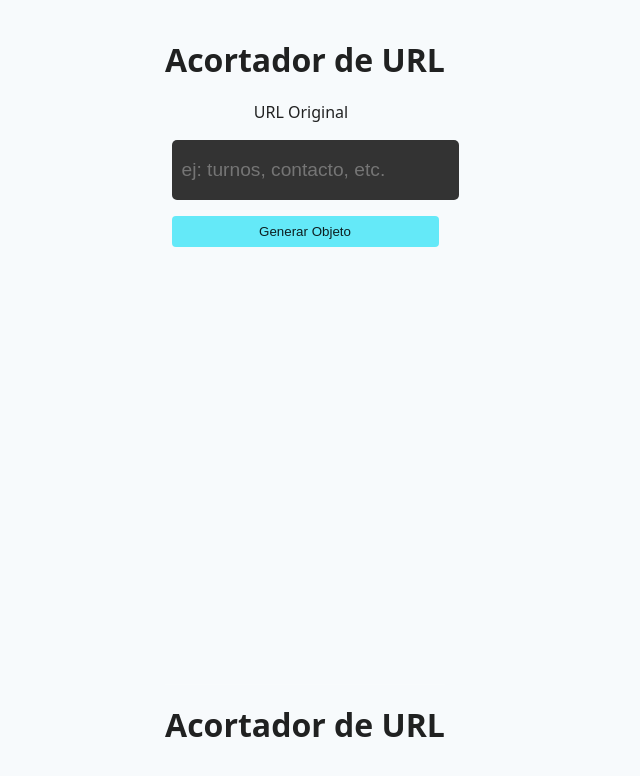
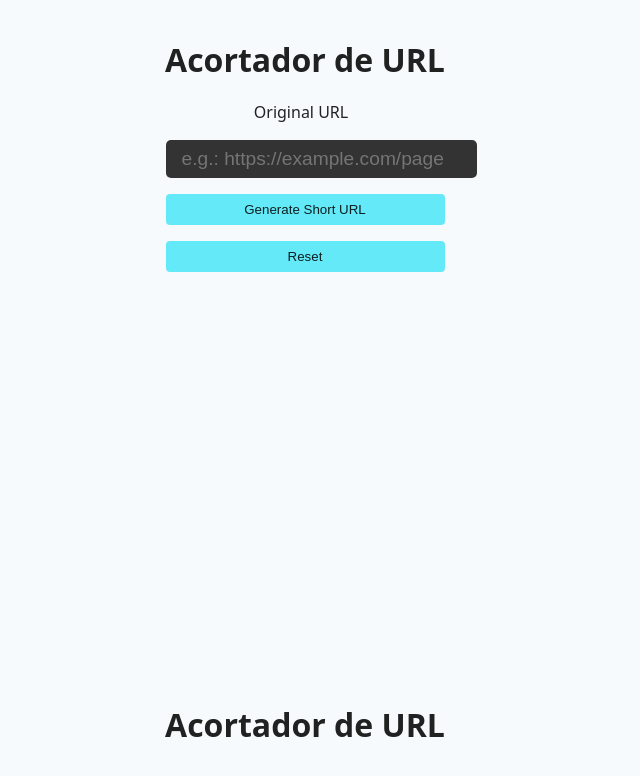
Before and after one commit to SantiPerez17/Proyecto_Acortador_URL, a React (Vite) app: page /generate-url in a window 1280 px wide. Shown: the top 776 px of the page, without its empty margins (335-975 px from the left). Built offline with nearby package versions, Linux system fonts and the light colour scheme.

Commit message:
feat:add a json server (for testing), using a pnpm for midudev
add new component to redirect the code generate when generate a new url

```diff
--- /dev/null
+++ b/db.json
@@ -0,0 +1,53 @@
+{
+  "links": [
+    {
+      "id": "a787",
+      "code": "gYsWj9",
+      "url": "https://google.com",
+      "createat": "2025-11-26T00:23:41.095Z",
+      "usercreate": "anonymous"
+    },
+    {
+      "id": "7dc6",
+      "code": "6qn9cg",
+      "url": "https://www.instagram.com/direct/t/26976446168665928/",
+      "createat": "2025-11-26T00:25:07.585Z",
+      "usercreate": "anonymous"
+    },
+    {
+      "id": "72aa",
+      "code": "CFPQgd",
+      "url": "https://github.com",
+      "createat": "2025-11-26T00:29:27.407Z",
+      "usercreate": "anonymous"
+    },
+    {
+      "id": "89a9",
+      "code": "CqmOBS",
+      "url": "https://vite.com",
+      "createat": "2025-11-26T00:30:37.025Z",
+      "usercreate": "anonymous"
+    },
+    {
+      "id": "7e9b",
+      "code": "sNYxru",
+      "url": "asd.net",
+      "createat": "2025-11-26T00:31:36.252Z",
+      "usercreate": "anonymous"
+    },
+    {
+      "id": "d2e7",
+      "code": "Xbi6uU",
+      "url": "qwe.n35",
+      "createat": "2025-11-26T00:31:58.346Z",
+      "usercreate": "anonymous"
+    },
+    {
+      "id": "509d",
+      "code": "5pfPb9",
+      "url": "asd.net",
+      "createat": "2025-11-26T00:33:50.512Z",
+      "usercreate": "anonymous"
+    }
+  ]
+}
--- a/package.json
+++ b/package.json
@@ -7,7 +7,8 @@
     "dev": "vite",
     "build": "tsc -b && vite build",
     "lint": "eslint .",
-    "preview": "vite preview"
+    "preview": "vite preview",
+    "json-server": "json-server --watch ./db.json --port 3001"
   },
   "dependencies": {
     "react": "^19.1.0",
--- a/src/Components/GenerateUrl.tsx
+++ b/src/Components/GenerateUrl.tsx
@@ -1,57 +1,95 @@
-import { useState } from "react";
+import { useState, type ReactElement } from "react";
 
-interface Resultado {
-    hora: string;
-    fecha: string;
-    codigo: string;
-    urlOriginal: string;
+interface Result {
+    time: string;
+    date: string;
+    code: string;
+    originalUrl: string;
+    shortUrl?: string;
 }
+
 export const GenerateUrl = () => {
   const [inputUrl, setInputUrl] = useState('');
-  const [resultado, setResultado] = useState<Resultado | null>(null);
+  const [result, setResult] = useState<Result | null>(null);
+  const [loading, setLoading] = useState(false);
+  const [error, setError] = useState<string | null>(null);
 
-  const obtenerFecha = () => {
-    const hoy = new Date();
-    return hoy.toISOString().split('T')[0]; // yyyy-mm-dd
+  const getDate = () => {
+    const now = new Date();
+    return now.toISOString().split('T')[0]; // yyyy-mm-dd
   };
 
-  const obtenerHora = () => {
-    const ahora = new Date();
-    return ahora.toTimeString().split(' ')[0].slice(0, 5); // hh:mm
+  const getTime = () => {
+    const now = new Date();
+    return now.toTimeString().split(' ')[0].slice(0, 5); // hh:mm
   };
 
-  const generarCodigoUnico = () => {
-    return Math.random().toString(36).substr(2, 9);
+  const generateUniqueCode = (length = 6) => {
+    const chars = 'ABCDEFGHIJKLMNOPQRSTUVWXYZabcdefghijklmnopqrstuvwxyz0123456789';
+    let out = '';
+    for (let i = 0; i < length; i++) out += chars.charAt(Math.floor(Math.random() * chars.length));
+    return out;
   };
 
-  const handleGenerar = () => {
+  const handleGenerate = async (e:React.FormEvent<HTMLFormElement>) => {
+    e.preventDefault();
+    setError(null);
+
     if (!inputUrl.trim()) {
-      alert('Por favor ingresá una URL');
+      setError('Please enter a URL');
       return;
     }
 
-    const nuevoObjeto = {
-      hora: obtenerHora(),
-      fecha: obtenerFecha(),
-      codigo: generarCodigoUnico(),
-      urlOriginal: inputUrl.trim()
+    setLoading(true);
+
+    const code = generateUniqueCode();
+    const payload = {
+      code,
+      url: inputUrl.trim(),
+      createat: new Date().toISOString(),
+      usercreate: 'anonymous'
     };
 
-    console.log('Objeto generado:', nuevoObjeto);
-    setResultado(nuevoObjeto);
+    try {
+      const res = await fetch('http://localhost:3001/links', {
+        method: 'POST',
+        headers: { 'Content-Type': 'application/json' },
+        body: JSON.stringify(payload),
+      });
+
+      if (!res.ok) throw new Error(`Server error: ${res.status}`);
+
+      const created = await res.json();
+
+      const shortUrl = `${window.location.origin}/${created.code || code}`;
+
+      const newResult: Result = {
+        time: getTime(),
+        date: getDate(),
+        code: created.code || code,
+        originalUrl: created.url || inputUrl.trim(),
+        shortUrl,
+      };
+
+      setResult(newResult);
+      setInputUrl('');
+    } catch (err: any) {
+      setError(err.message || 'Unknown error');
+    } finally {
+      setLoading(false);
+    }
   };
 
   return (
     <div style={{ display: 'grid', justifyContent: 'center', alignItems: 'start', height: '75vh' }}>
+      <form onSubmit={handleGenerate} style={{ marginBottom: '1rem' }}>
       <section style={{ display: 'grid', width: '100%', gap: '16px' }}>
-        <label>URL Original</label>
+        <label>Original URL</label>
         <input
           style={{
             width: '100%',
-            height: '40px',
             background: '#333',
             color: 'white',
-            padding: '10px',
             borderRadius: '5px',
             border: 'none',
             outline: 'none',
@@ -60,16 +98,34 @@ export const GenerateUrl = () => {
           type="text"
           value={inputUrl}
           onChange={(e) => setInputUrl(e.target.value)}
-          placeholder="ej: turnos, contacto, etc."
+          placeholder="e.g.: https://example.com/page"
         />
-        <button onClick={handleGenerar}>Generar Objeto</button>
+        <button type="submit" disabled={loading}>
+          {loading ? 'Generating...' : 'Generate Short URL'}
+        </button>
+        <button disabled={!result || inputUrl==''} onClick={(e)=>{
+          e.preventDefault()
+          setInputUrl('')
+          setResult(null)
+        }}>
+          {loading ? 'Resetting...' : 'Reset'}
+        </button>
 
-        {resultado && (
-          <pre style={{ background: '#222', color: '#0f0', padding: '1rem', borderRadius: '5px' }}>
-            {JSON.stringify(resultado, null, 2)}
-          </pre>
+        {error && <div style={{ color: 'tomato' }}>{error}</div>}
+
+        {result && (
+          <div style={{ background: '#222', color: '#0f0', padding: '1rem', borderRadius: '5px' }}>
+            <pre>{JSON.stringify(result, null, 2)}</pre>
+            <div style={{ marginTop: '8px' }}>
+              Short URL:&nbsp;
+              <a href={result.shortUrl} target="_blank" rel="noreferrer" style={{ color: '#8fd' }}>
+                {result.shortUrl}
+              </a>
+            </div>
+          </div>
         )}
       </section>
+        </form>
     </div>
   );
 };
--- /dev/null
+++ b/src/Components/Redirect.tsx
@@ -0,0 +1,45 @@
+import { useEffect, useState } from 'react';
+import { useParams, useNavigate } from 'react-router-dom';
+
+export default function Redirect() {
+    const { codePath } = useParams<{ codePath: string }>();
+    const navigate = useNavigate();
+    const [loading, setLoading] = useState(true);
+    const [error, setError] = useState(false);
+
+    useEffect(() => {
+        if (!codePath) return;
+
+        const fetchLink = async () => {
+            try {
+                const response = await fetch(
+                    `http://localhost:3001/links?code=${codePath}`
+                );
+                const data = await response.json();
+
+                if (data.length > 0) {
+                    // Normalize URL: ensure it has a scheme
+                    let target = data[0].url || '';
+                    if (!/^https?:\/\//i.test(target)) {
+                        target = 'https://' + target;
+                    }
+                    // Use assign to navigate to external URL
+                    window.location.assign(target);
+                } else {
+                    setError(true);
+                }
+            } catch (err) {
+                setError(true);
+            } finally {
+                setLoading(false);
+            }
+        };
+
+        fetchLink();
+    }, [codePath]);
+
+    if (loading) return <p>Loading...</p>;
+    if (error) return <p>This code does not exist</p>;
+
+    return null;
+}
--- a/src/Router/routes.tsx
+++ b/src/Router/routes.tsx
@@ -1,6 +1,7 @@
 import { createBrowserRouter } from 'react-router-dom';
 import { GenerateUrl } from '../Components/GenerateUrl';
 import { Home } from '../Components/Home';
+import Redirect from '../Components/Redirect';
 
 const router = createBrowserRouter([
     {
@@ -10,6 +11,10 @@ const router = createBrowserRouter([
     {
         path:'/generate-url',
         element: <GenerateUrl />,
+    },
+    {
+      path:':codePath',
+      element: <Redirect />,
     },
     {
       path: '/about',
```
Also changed, not shown: 1 other file (tests, documents, lock files or other folders).
